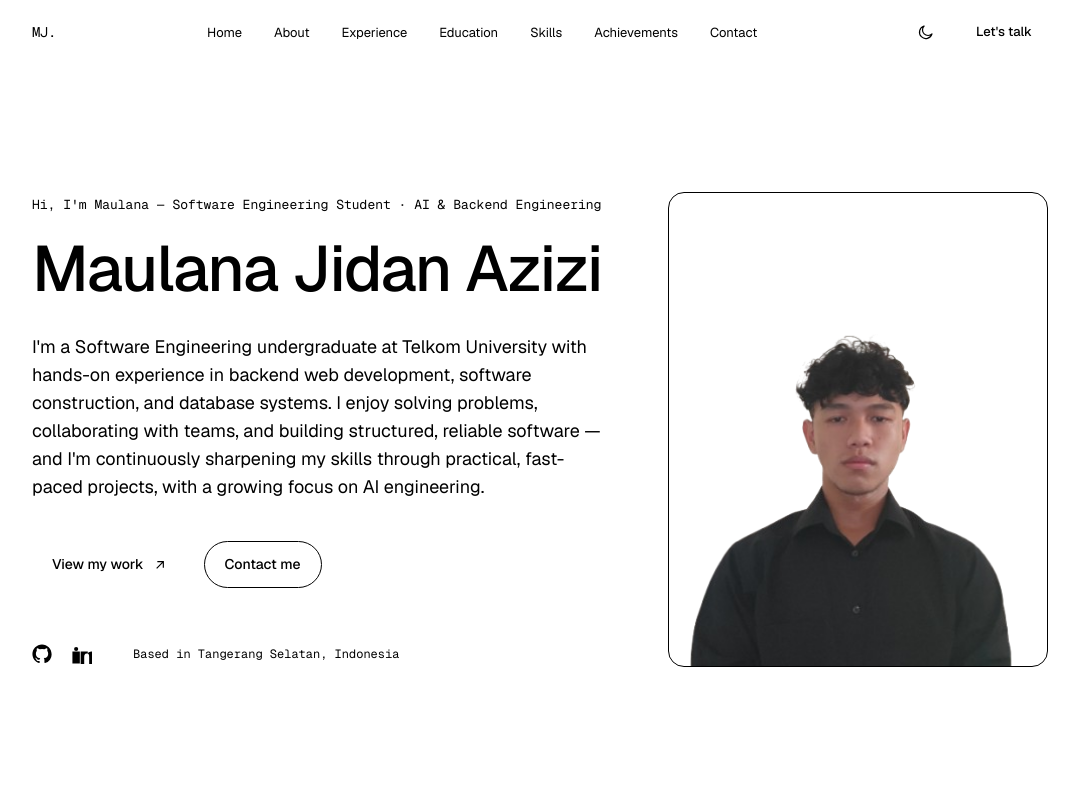
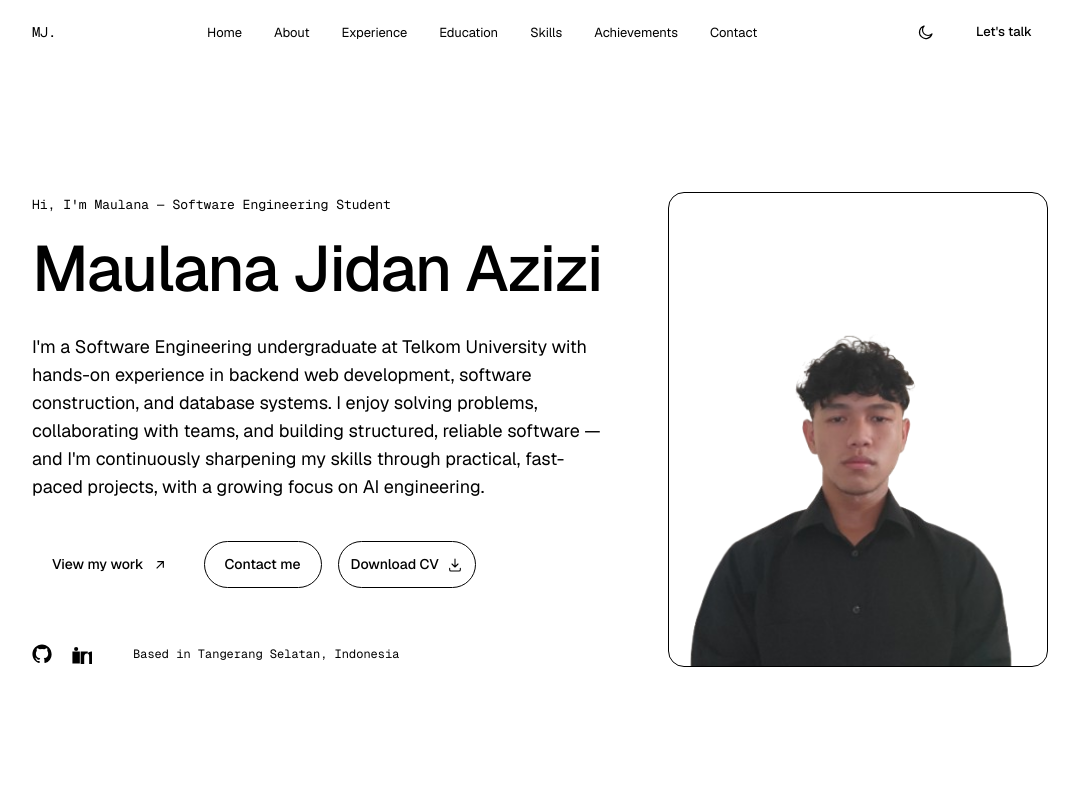
Before and after one commit to JidanAzizi/website_portfolio, a Next.js app: page / in a window 1280 px wide. Shown: the top 800 px of the page, without its empty margins (100-1179 px from the left). Built offline with nearby package versions, Linux system fonts and the light colour scheme.

Commit message:
feat: add download CV button on Description page

```diff
--- a/components/Contact.tsx
+++ b/components/Contact.tsx
@@ -97,7 +97,7 @@
                 type="text"
                 value={name}
                 onChange={(e) => setName(e.target.value)}
-                placeholder="Jane Doe"
+                placeholder="..."
                 className="w-full bg-transparent border-b border-line-strong pb-3 text-[15px] text-ink placeholder:text-ink-faint focus:border-accent transition-colors outline-none"
               />
             </div>
--- a/components/Footer.tsx
+++ b/components/Footer.tsx
@@ -5,7 +5,7 @@
   const year = new Date().getFullYear();
 
   return (
-    <footer className="bg-charcoal text-paper/70">
+    <footer className="bg-charcoal text-paper/70 border-t border-paper/10">
       <div className="max-w-content mx-auto px-6 sm:px-8 py-14 flex flex-col sm:flex-row sm:items-center sm:justify-between gap-8">
         <div>
           <p className="text-paper text-[15px] font-medium">{profile.name}</p>
--- a/components/Hero.tsx
+++ b/components/Hero.tsx
@@ -1,5 +1,5 @@
 import { profile } from "@/lib/data";
-import { GithubIcon, LinkedinIcon, ArrowUpRightIcon, ImageIcon } from "./Icons";
+import { GithubIcon, LinkedinIcon, ArrowUpRightIcon, ImageIcon, DownloadIcon } from "./Icons";
 
 export default function Hero() {
   return (
@@ -34,18 +34,26 @@
             className="mt-10 flex flex-wrap items-center gap-4 opacity-0 animate-fade-up"
             style={{ animationDelay: "0.34s" }}
           >
-            <a
-              href="#experience"
+
+             <a href="#experience"
               className="inline-flex items-center gap-2 bg-ink text-paper text-[14px] font-medium px-5 py-3 rounded-full hover:bg-accent-strong transition-colors"
             >
               View my work
               <ArrowUpRightIcon className="w-4 h-4" />
             </a>
-            <a
-              href="#contact"
+
+             <a href="#contact"
               className="inline-flex items-center gap-2 border border-line-strong text-ink text-[14px] font-medium px-5 py-3 rounded-full hover:border-ink transition-colors"
             >
               Contact me
+            </a>
+            <a
+              href="CV/CV_Maulana_Jidan_Azizi.pdf"
+              download
+              className="inline-flex items-center gap-2 border border-line-strong text-ink text-[14px] font-medium px-3 py-3 rounded-full hover:border-ink transition-colors"
+            >
+              Download CV
+              <DownloadIcon className="w-4 h-4" />
             </a>
           </div>
 
--- a/components/Icons.tsx
+++ b/components/Icons.tsx
@@ -96,6 +96,24 @@
   );
 }
 
+export function DownloadIcon({ className = "w-4 h-4" }: { className?: string }) {
+  return (
+    <svg
+      viewBox="0 0 24 24"
+      fill="none"
+      stroke="currentColor"
+      strokeWidth="1.6"
+      strokeLinecap="round"
+      strokeLinejoin="round"
+      className={className}
+      aria-hidden="true"
+    >
+      <path d="M12 3v12m0 0-4.5-4.5M12 15l4.5-4.5" />
+      <path d="M4 17v2a2 2 0 0 0 2 2h12a2 2 0 0 0 2-2v-2" />
+    </svg>
+  );
+}
+
 export function PhoneIcon({ className = "w-5 h-5" }: { className?: string }) {
   return (
     <svg
--- a/lib/data.ts
+++ b/lib/data.ts
@@ -4,7 +4,7 @@
 export const profile = {
   name: "Maulana Jidan Azizi",
   initials: "MJ",
-  role: "Software Engineering Student · AI & Backend Engineering",
+  role: "Software Engineering Student",
   location: "Tangerang Selatan, Indonesia",
   phone: "+62 817-7484-3715",
   email: "maulanajidanazizi@gmail.com",
```
Also changed, not shown: 1 other file (tests, documents, lock files or other folders).
